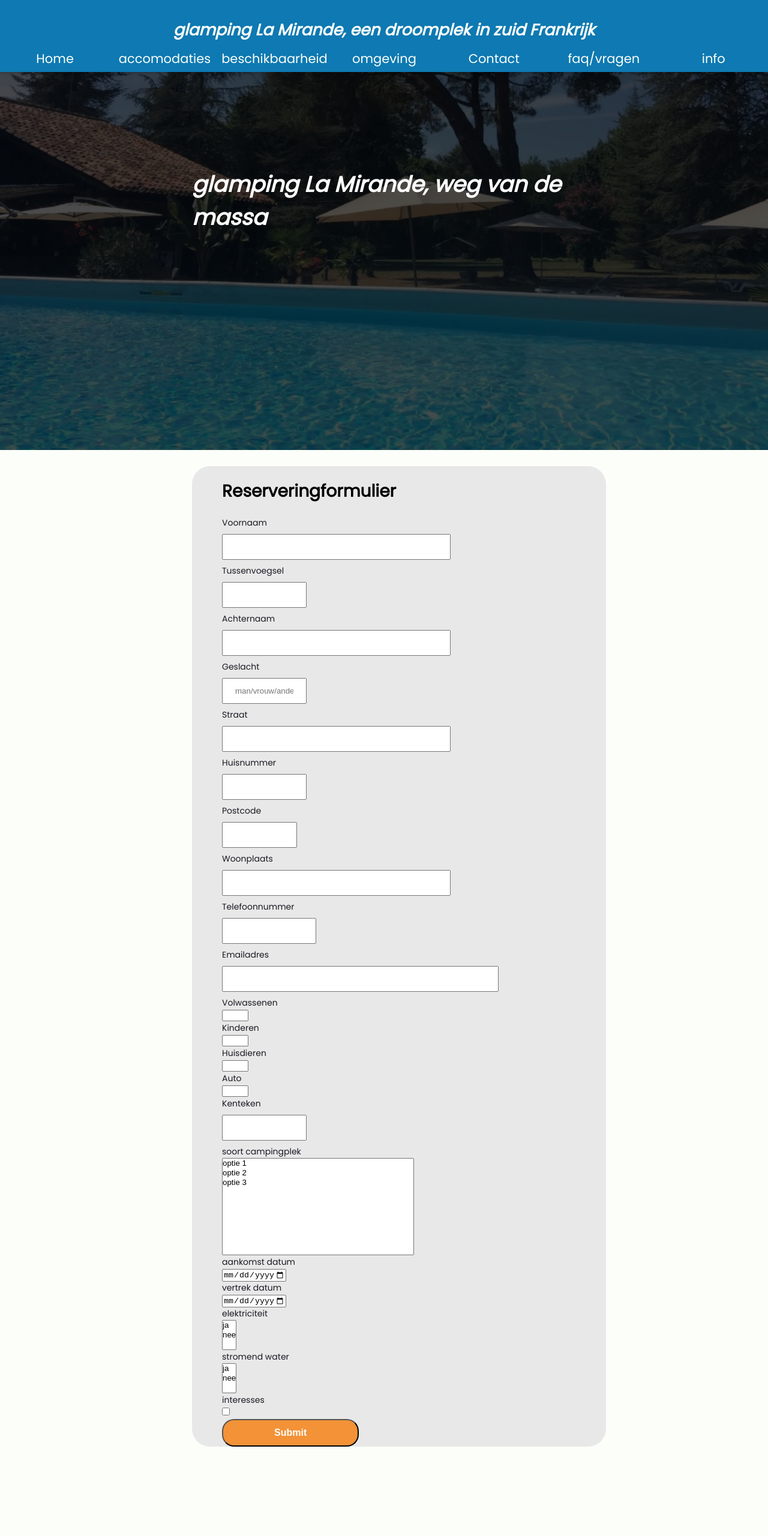
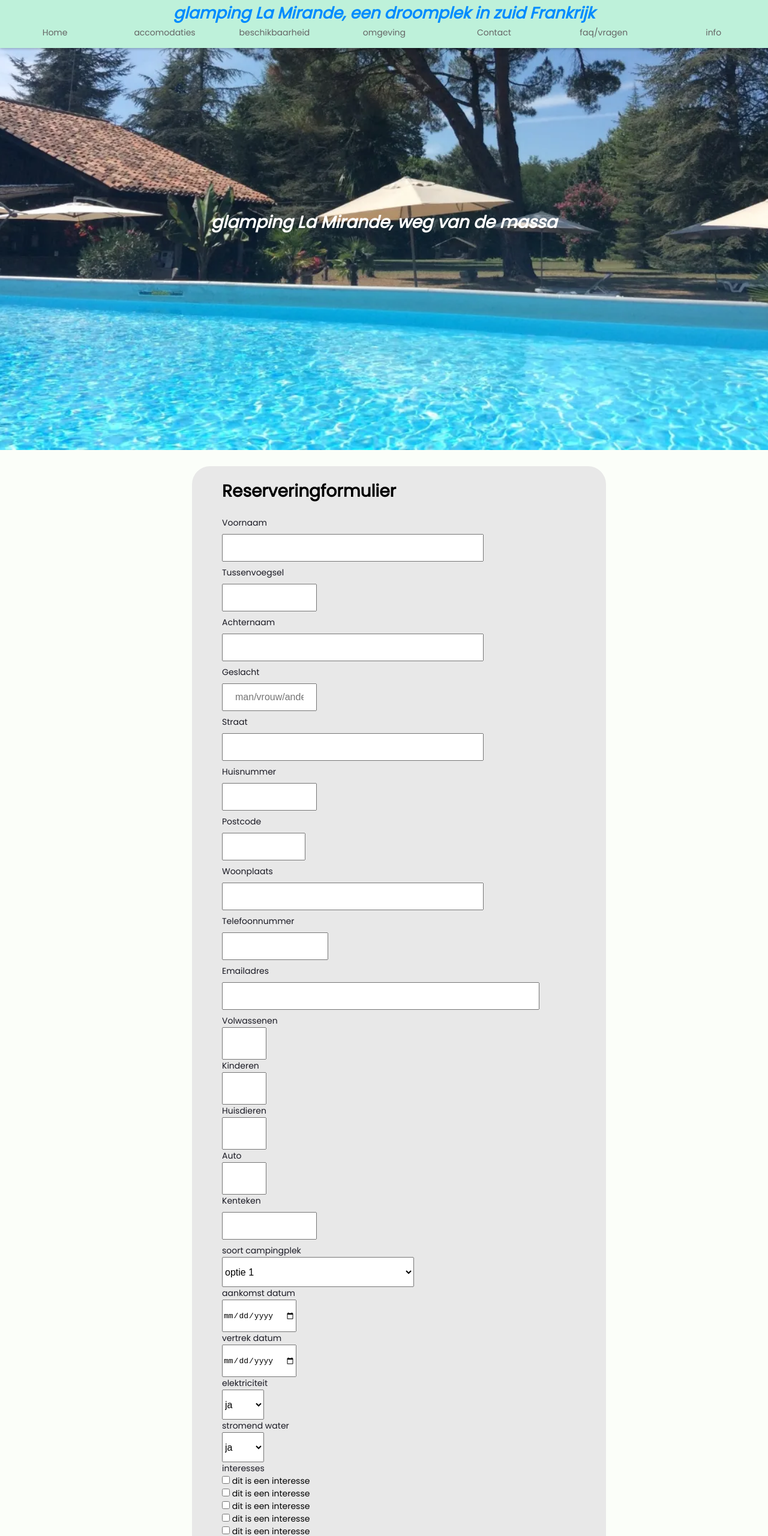
Before and after one commit to SeanDevAc/IMTUEopdracht, a plain HTML site: page index.html in a window 1280 px wide. Shown: the top 2560 px of the page at 60% size. Before the commit the page ends 2411 px from the top, so only its background shows below. Drawn offline with Linux system fonts and the light colour scheme.

Commit message:
Udpate 1

```diff
--- a/css/style.css
+++ b/css/style.css
@@ -12,16 +12,16 @@ body{
 
 nav{
     width: 100%;
-    height: 120px;
-    background-color: #0E79B2;
+    height: 80px;
+    background-color: #bef1da;
     position: fixed;
     box-shadow: 0 2px 4px 0 rgba(0,0,0,.2);
     z-index: 100;
 }
 
 nav h1{
-    margin-top: 30px;
-    color: #FBFEF9;
+    margin-top: 2px;
+    color: #008bff;
     text-align: center;
     font-size: 190%;
     font-style: italic;
@@ -35,21 +35,20 @@ nav ul{
 
 nav ul li{
     display: inline-block;
-    font-size: 150%;
+    font-size: 100%;
     width: 14%;
     height: 100%;
     text-align: center;
-    padding-top: 10px;
 }
 
 nav ul li a:hover{
-    color: #191923;
+    color: #008bff;
     transition-duration: 0.5s;
 }
 
 a, a:active, a:visited{
     text-decoration: none;
-    color: #FBFEF9;
+    color: #656565;
     width: 100%;
     height: 100%;
     padding: 2px 2px;
@@ -66,19 +65,11 @@ header > h1{
     font-size: 260%;
     color: white;
     position: absolute;
-    top: 280px;
+    top: 350px;
     left: 50%;
     transform: translateX(-50%);
     font-style: italic;
     font-weight: bolder;
-}
-
-.overlay{
-    position:absolute;
-    height: 750px;
-    width: 100%;
-    background-color: black;
-    opacity: 70%;
 }
 
 label{
@@ -109,6 +100,7 @@ input[type=text] {
     margin: 8px 0;
     box-sizing: border-box;
     border-radius: 10;
+    font-size: medium;
 }
 
 input[type=text]:focus {
@@ -130,3 +122,60 @@ input[type=text]:focus {
 #soortCampingplek{
     width: 50%;
 }
+
+.formextrastyle{
+    width: 70px;
+    height: 50px;
+    font-size: medium;
+}
+
+.formextrastyledatum{
+    width: 120px;
+    height: 50px;
+    font-size: medium;
+}
+
+@media(max-width: 1600px){
+    header h1{
+        font-size: 200%;
+    }
+}
+
+@media(max-width: 1210px){
+    nav{
+        color: transparent;
+    }
+    nav h1{
+        font-size: 150%;
+    }
+    nav ul li{
+        width: auto;
+        margin: 1px;
+    }
+    header h1{
+        color: transparent;
+    }
+    header img{
+        height: 300px;
+    }
+}
+
+@media(max-width: 590px){
+    nav{
+        height: 120px;
+    }
+    nav h1{
+        color: transparent;
+        position:fixed;
+    }
+    nav ul li{
+        margin-top: 15px;
+        font-size: medium;
+    }
+}
+
+@media(max-width: 720px){
+    .formcase{
+        width: 100%;
+    }
+}
--- a/index.html
+++ b/index.html
@@ -25,7 +25,6 @@
     </nav>
 
     <header>
-        <div class="overlay"></div>
         <h1>glamping La Mirande, weg van de massa</h1>
         <img src="img/background_frankrijk.webp" alt="Foto van ons park in frankrijk" width="500" height="400">
     </header>
@@ -61,44 +60,48 @@
 
 
             <label for="volwassenen">Volwassenen</label><br>
-            <input type="number" id="volwassenen" name="fname" min="1" max="3"><br>
+            <input type="number" class="formextrastyle" id="volwassenen" name="fname" min="1" max="3"><br>
             <label for="kinderen">Kinderen</label><br>
-            <input type="number" id="kinderen" name="lname" min="0" max="3"><br>
+            <input type="number" class="formextrastyle" id="kinderen" name="lname" min="0" max="3"><br>
             <label for="huisdieren">Huisdieren</label><br>
-            <input type="number" id="huisdieren" name="fname" min="0" max="3"><br>
+            <input type="number" class="formextrastyle" id="huisdieren" name="fname" min="0" max="3"><br>
             <label for="auto">Auto</label><br>
-            <input type="number" id="auto" name="lname" min="0" max="3"><br>
+            <input type="number" class="formextrastyle" id="auto" name="lname" min="0" max="3"><br>
 
             <label for="kenteken">Kenteken</label><br>
             <input type="text" id="kenteken" name="lname" maxlength="10" size="10"><br>
 
             <label for="soortCampingplek">soort campingplek</label><br>
-            <select id="soortCampingplek" name="soortCampingplek"  size="10">
+            <select id="soortCampingplek" name="soortCampingplek" class="formextrastyledatum">
                 <option value="optie1">optie 1</option>
                 <option value="optie2">optie 2</option>
                 <option value="optie3">optie 3</option>
             </select><br>
 
             <label for="aankomstDatum">aankomst datum</label><br>
-            <input type="date" id="aankomstDatum" name="aankomstDatum" min="2023-04-04" max="2025-12-31"  size="10"><br>
+            <input type="date" id="aankomstDatum" class="formextrastyledatum" name="aankomstDatum" min="2023-04-04" max="2025-12-31"  size="10"><br>
 
             <label for="vertrekDatum">vertrek datum</label><br>
-            <input type="date" id="vertrekDatum" name="vertrekDatum" min="2023-04-04" max="2025-12-31"  size="10"><br>
+            <input type="date" id="vertrekDatum" class="formextrastyledatum" name="vertrekDatum" min="2023-04-04" max="2025-12-31"  size="10"><br>
 
             <label for="elektriciteit">elektriciteit</label><br>
-            <select id="elektriciteit" name="elektriciteit"  size="3">
+            <select id="elektriciteit" name="elektriciteit" class="formextrastyle" >
                 <option value="ja">ja</option>
                 <option value="nee">nee</option>
             </select><br>
 
             <label for="stromendwater">stromend water</label><br>
-            <select id="stromendwater" name="stromendwater"  size="3">
+            <select id="stromendwater" name="stromendwater" class="formextrastyle" >
                 <option value="ja">ja</option>
                 <option value="nee">nee</option>
             </select><br>
 
             <label for="interesses">interesses</label><br>
-            <input type="checkbox" id="interesses"><br>
+            <input type="checkbox" id="interesses"> dit is een interesse </input><br>
+            <input type="checkbox" id="interesses"> dit is een interesse </input><br>
+            <input type="checkbox" id="interesses"> dit is een interesse </input><br>
+            <input type="checkbox" id="interesses"> dit is een interesse </input><br>
+            <input type="checkbox" id="interesses"> dit is een interesse </input><br>
 
             <input type="submit" value="Submit" class="submit"><br>
 
```
